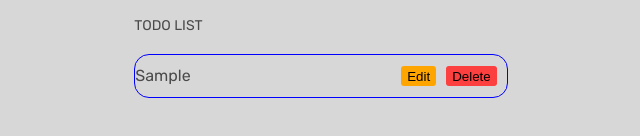
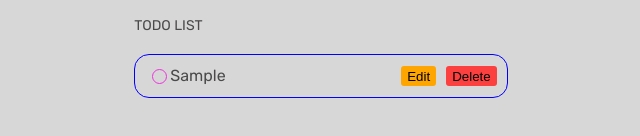
Before and after one commit to AnnKlii/neobis-front-todoList, a plain HTML site: page index.html in a window 1280 px wide. Both pictures are taken after typing "Sample" into the empty fields and a click on the button "Add todo". Shown: the part 416-552 px from the top of the page, 319-959 px from the left. Drawn offline with Linux system fonts and the light colour scheme.

Commit message:
add functionality to add, to remove, to done

```diff
--- a/scripts/script.js
+++ b/scripts/script.js
@@ -1,38 +1,74 @@
 const button = document.querySelector('#btn');
 const input = document.querySelector('#input');
 const taskList = document.querySelector('.task-list');
+
+// const btnDelete = document.createElement('button')
+// const btnEdit = document.createElement('button')
+// const item = document.createElement('li')
+// const par = document.createElement('p')
 
 
 button.addEventListener('click', (evt) => {
     evt.preventDefault();
     if (input.value == '') { alert("Пожалуйста, введите текст") }
+    else {
+        createElements(input.value)
+    }
+    cleanInput()
+})
+function cleanInput() {
+    input.value = '';
+    // const radioInputs = document.querySelectorAll('[type=radio]')
+    // for (const i of radioInputs) {
+    //     if (i.hasAttribute('value')) { console.log(i) }
+    // }
+}
 
-    createElements(input.value)
-})
+function createElements() {
+    const task = document.createElement('div');
+    task.innerHTML = `
+    <li class="item">
+    <label>
+    <input type="checkbox"><span class="circle ${businessOrPersonal()}" ></span>
+    </label>
+    <p class="task-item">${input.value}</p>
+    <button class="button-edit">Edit</button>
+    <button class="button-delete">Delete</button>
+    </li>
+    `
+    taskList.appendChild(task)
 
-function createElements(event) {
-    const item = document.createElement('li')
-    const par = document.createElement('p')
-    item.className = "item"
-    par.className = "task-item"
-    par.textContent = input.value
+    taskDelete()
+    // taskEdit()
+    taskDone()
+}
 
-    const btnEdit = document.createElement('button')
-    btnEdit.className = "button-edit"
-    btnEdit.innerHTML = "Edit"
+function businessOrPersonal() {
+    if (document.querySelector('[type=radio]').checked) {
+        return 'business'
+    } else { return 'personal' }
+}
 
-    const btnDelete = document.createElement('button')
-    btnDelete.className = "button-delete"
-    btnDelete.innerHTML = "Delete"
+function taskDelete() {
+    const btnDelete = document.querySelectorAll('.button-delete');
+    const item = document.querySelectorAll('.item');
+    for (let i = 0; i < btnDelete.length; i++) {
+        btnDelete[i].addEventListener('click', evt => {
+            item[i].remove()
+        })
+    }
+}
 
-    btnDelete.addEventListener('click', evt => {
-        taskList.removeChild(item)
-    })
+function taskDone() {
+    const radioBtn = document.querySelectorAll('.item input[type="checkbox"]');
+    const taskAll = document.querySelectorAll('.task-item');
 
-    taskList.appendChild(item)
-    item.appendChild(par)
-    item.appendChild(btnEdit)
-    item.appendChild(btnDelete)
-
-    input.value = ''
+    for (let i = 0; i < radioBtn.length; i++) {
+        radioBtn[i].addEventListener('click', () => {
+            if (radioBtn[i].checked) {
+                taskAll[i].classList.toggle('task-done')
+            }
+        }
+        )
+    }
 }
--- a/styles/style.css
+++ b/styles/style.css
@@ -90,7 +90,8 @@ h2 {
 }
 
 /*Изменение цвета радио кнопки*/
-input[type='radio'] {
+input[type='radio'],
+input[type='checkbox'] {
     visibility: hidden;
 }
 
@@ -166,7 +167,7 @@ ul {
 }
 
 .task-done {
-    color: rgb(77, 76, 76);
+    color: rgb(148, 147, 147);
     text-decoration: line-through;
 }
 
```
